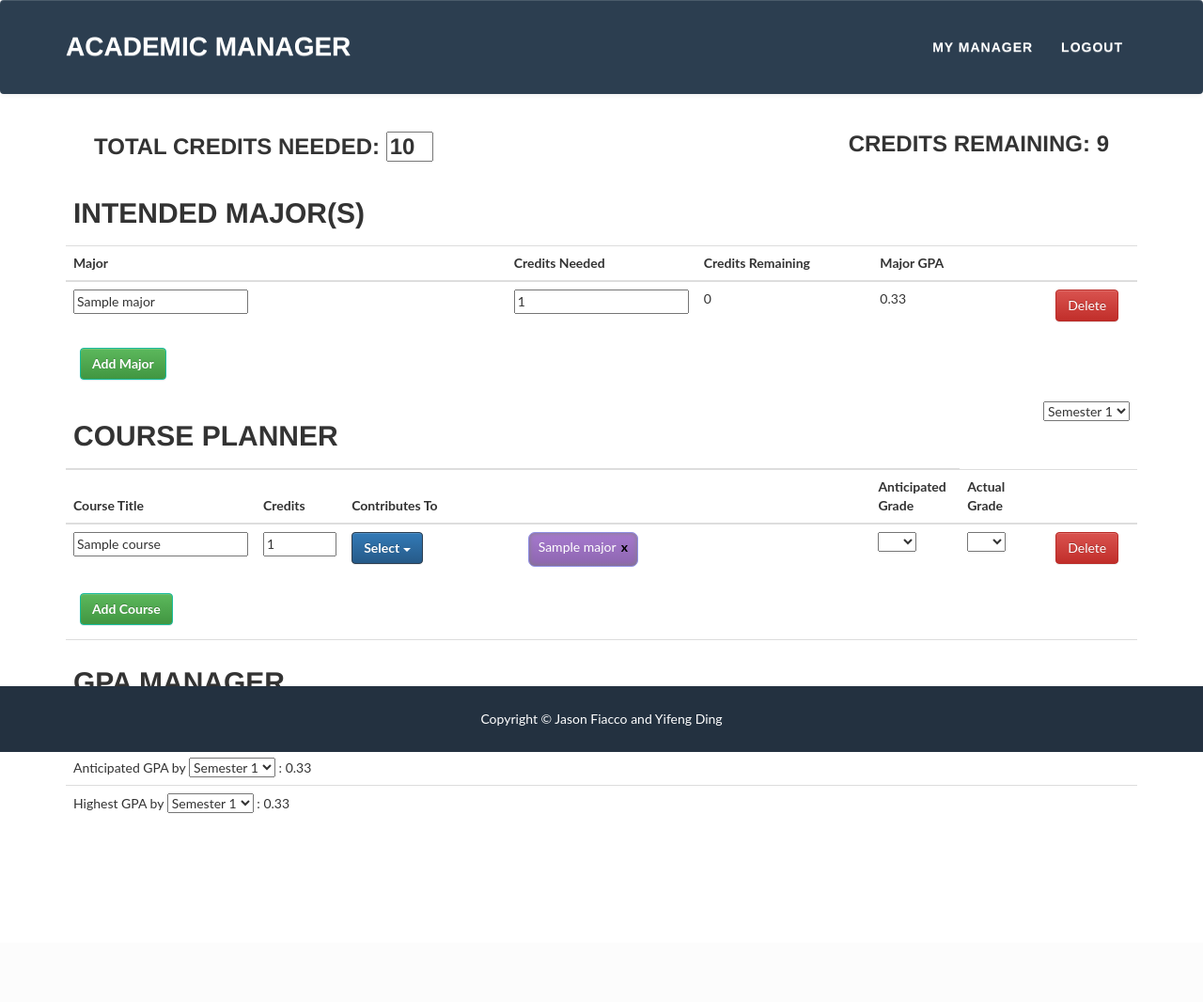
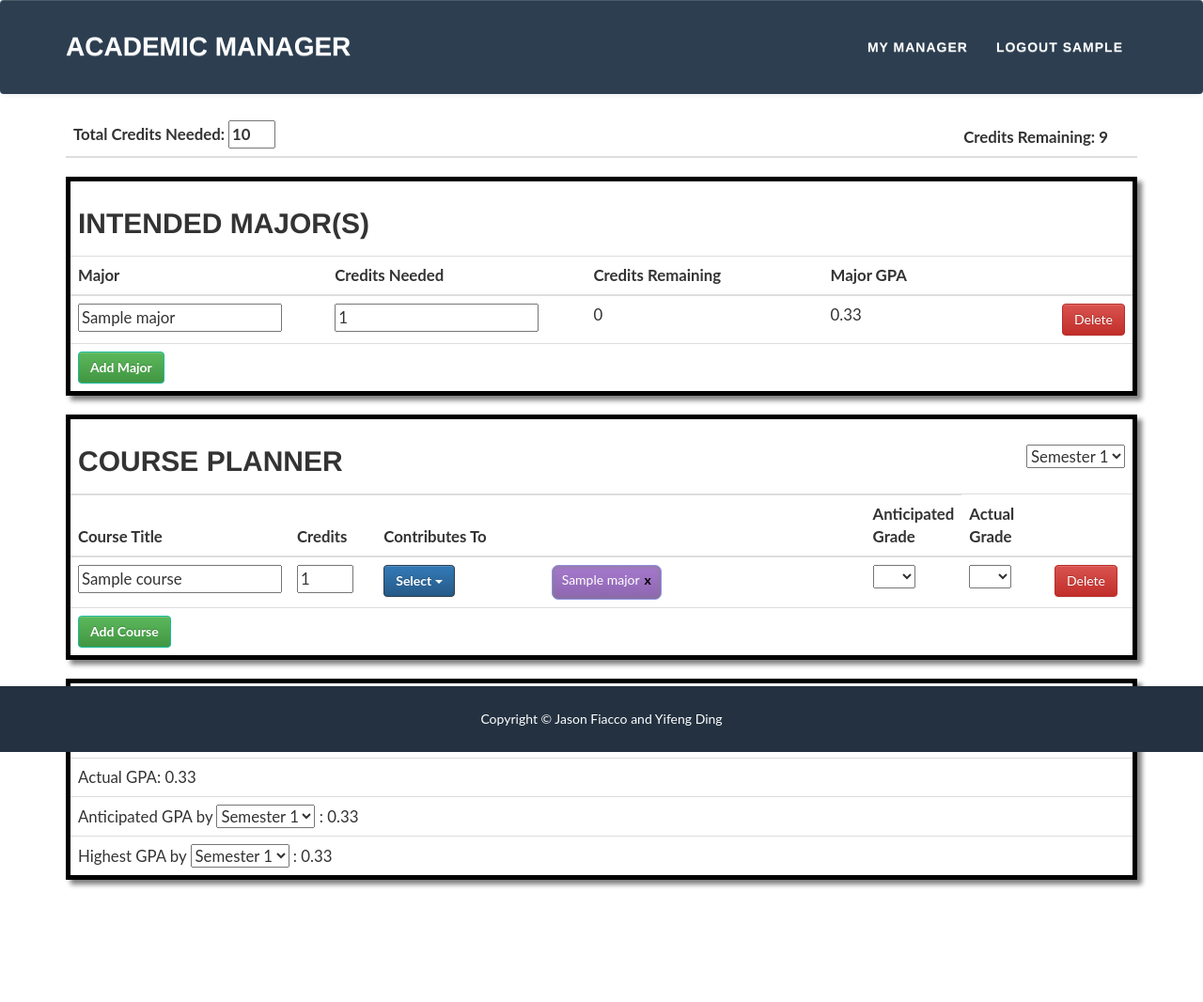
Before and after one commit to jasonfiacco/StudyScheme, a Flask app: page /editor in a window 1280 px wide. Shown: the whole page at 94% size. Before the commit the page ends 865 px from the top, so only its background shows below. Run offline with Flask 2, Linux system fonts and the light colour scheme; a user stored in the database is signed in; tables that the repository leaves empty hold one stand-in row (values such as "Sample post"); lists and menus that the app fills with data are empty; some libraries are stand-ins or nearby versions.

Commit message:
Updated table CSS, made Total Credits Needed into table, updated credits needed function

```diff
--- a/StudyScheme/static/academic_manager.css
+++ b/StudyScheme/static/academic_manager.css
@@ -1,3 +1,14 @@
+table:not(#total_credits) {
+  border: 5px solid black;
+  padding: 10px;
+  box-shadow: 5px 5px 5px grey;
+}
+
+table {
+  font-size: 1.2em;
+}
+
+
 .semester-selector {
   vertical-align: bottom;
 }
@@ -11,7 +22,7 @@
 }
 
 .course-credits {
-  width: 100%;
+  width: 60px;
 }
 
 .major-list-item {
@@ -54,3 +65,7 @@
   color: red;
   text-decoration: none;
 }
+
+#course_planner_semester {
+  vertical-align: middle;
+}
--- a/StudyScheme/static/layout.css
+++ b/StudyScheme/static/layout.css
@@ -8,6 +8,8 @@ body {
   overflow-x: hidden;
   padding-bottom: 70px;
 }
+
+
 p {
   font-size: 20px;
 }
--- a/StudyScheme/static/major.js
+++ b/StudyScheme/static/major.js
@@ -45,9 +45,7 @@ class Major {
     var credits = 0;
     for (var course in this.courses) {
       course = this.courses[course];
-      if (course.completed()) {
         credits += course.getCredits();
-      }
     }
     return credits;
   }
--- a/StudyScheme/templates/editor.html
+++ b/StudyScheme/templates/editor.html
@@ -1,16 +1,14 @@
 {% extends "layout.html" %}
 {% block body %}
   <div class="container">
-    <div class="col-md-12">
-      <div class="col-sm-6">
-        <h3>Total Credits Needed:
-          <span><input style="width: 50px" type="text" id="credits_needed"></input></span>
-        </h3>
-      </div>
-      <div class="col-sm-6 text-right">
-        <h3>Credits Remaining: <span id="credits_remaining"></span></h3>
-      </div>
-    </div>
+    <table class="table" id="total_credits">
+      <thead>
+        <tr>
+          <th class="col-sm-5">Total Credits Needed: <span><input style="width: 50px" type="text" id="credits_needed"></input></span></th>
+          <th class="col-sm-1">Credits Remaining: <span id="credits_remaining"></span></th>
+        </tr>
+      </thead>
+    </table>
 
     <table class="table" id="intended_majors">
       <thead>
@@ -18,17 +16,21 @@
           <td colspan=5><h2>Intended Major(s)</h2></td>
         </tr>
         <tr>
-          <th class="col-sm-5">Major</th>
-          <th class="col-sm-2">Credits Needed</th>
-          <th class="col-sm-2">Credits Remaining</th>
-          <th class="col-sm-2">Major GPA</th>
+          <th class="col-sm-3">Major</th>
+          <th class="col-sm-3">Credits Needed</th>
+          <th class="col-sm-3">Credits Remaining</th>
+          <th class="col-sm-3">Major GPA</th>
           <th class="col-sm-1"></th>
         </tr>
-        </thead>
+      </thead>
+      <tfoot>
+        <tr class="add-button">
+          <td colspan=5><button class="btn btn-success" id="add_major">Add Major</button></td>
+        </tr>
+      </tfoot>
+
     </table>
-    <div class="col-md-12 add-button">
-      <button class="btn btn-success" id="add_major">Add Major</button>
-    </div>
+
 
     <table class="table" id="course_planner">
       <thead>
@@ -46,10 +48,12 @@
           <th class="col-sm-1"></th>
         </tr>
       </thead>
+      <tfoot>
+        <tr class="add-button">
+          <td colspan=7><button class="btn btn-success" id="add_course">Add Course</button></td>
+        </tr>
+      </tfoot>
     </table>
-    <div class="col-md-12 add-button">
-      <button class="btn btn-success" id="add_course">Add Course</button>
-    </div>
 
     <table class="table" id="gpa_manager">
       <tr>
--- a/StudyScheme/templates/index.html
+++ b/StudyScheme/templates/index.html
@@ -7,7 +7,7 @@
                     <div class="intro-text">
                         <h1 class="name">Academic Manager</h1>
                         <hr class="star-light">
-                        <span class="skills">Manager your majors, courses, and GPA projections</span>
+                        <span class="skills">Manage your majors, courses, and GPA projections</span>
                     </div>
                 </div>
             </div>
--- a/StudyScheme/templates/layout.html
+++ b/StudyScheme/templates/layout.html
@@ -44,7 +44,7 @@
                       <a href={{url_for('editor')}}>My Manager</a>
                   </li>
                   <li class="page-scroll">
-                      <a href={{url_for('logout')}}>Logout</a>
+                      <a href={{url_for('logout')}}>Logout {{current_user.username}}</a>
                   </li>
                   {% endif %}
               </ul>
```
